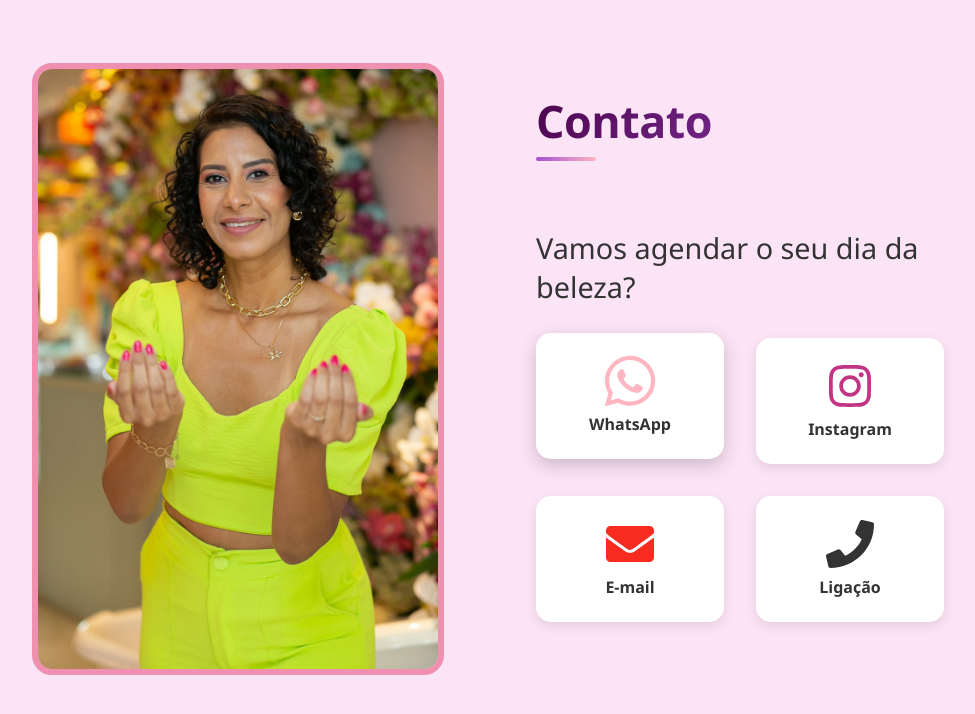
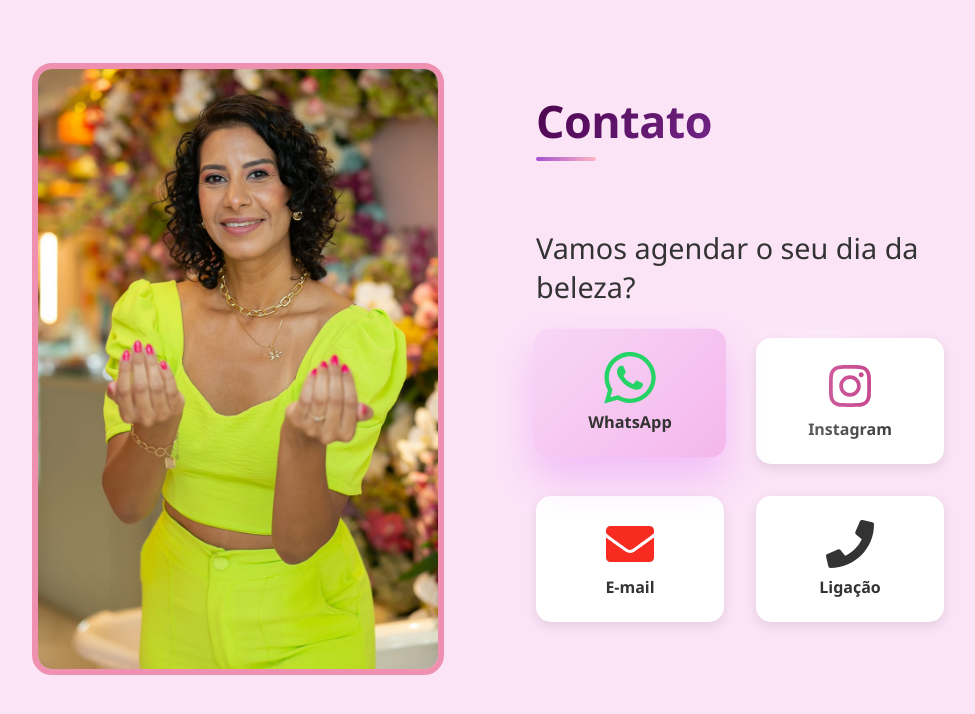
Before and after one commit to Barbaracoosta/website-maquiadora-react, a React (Create React App) app: page / in a window 1280 px wide. In both pictures the pointer is over the link "WhatsApp". Shown: the part 6353-7067 px from the top of the page, without its empty margins (136-1111 px from the left). Built offline with nearby package versions, Linux system fonts and the light colour scheme.

Commit message:
adicionando animaçoes em cards

```diff
--- a/src/components/Contato.css
+++ b/src/components/Contato.css
@@ -92,7 +92,6 @@
 
 .icon-zona:hover {
   transform: scale(1.2);
-  color: #ffb6c1;
 }
 
 .cards-container {
@@ -116,9 +115,26 @@
   align-items: center;
 }
 
+.contato-card::before {
+  content: '';
+  position: absolute;
+  top: 0;
+  left: -100%;
+  width: 100%;
+  height: 100%;
+  background: linear-gradient(90deg, transparent, rgba(255, 255, 255, 0.2), transparent);
+  transition: left 0.7s ease;
+}
+
+.contato-card:hover::before {
+  left: 100%;
+}
+
 .contato-card:hover {
-  transform: translateY(-5px);
-  box-shadow: 0 6px 18px rgba(0,0,0,0.2);
+  transform: translateY(-8px) scale(1.02);
+  box-shadow: 0 20px 40px rgba(218, 97, 251, 0.3);
+  border-color: #de21ef;
+  background: linear-gradient(135deg, rgba(215, 97, 251, 0.1), rgba(212, 0, 184, 0.2));
 }
 
 .contato-card span {
--- a/src/components/Servicos.css
+++ b/src/components/Servicos.css
@@ -50,15 +50,31 @@
   transition: transform 0.3s ease, box-shadow 0.3s ease;
 }
 
+.card-servico::before {
+  content: '';
+  position: absolute;
+  top: 0;
+  left: -100%;
+  width: 100%;
+  height: 100%;
+  background: linear-gradient(90deg, transparent, rgba(255, 255, 255, 0.2), transparent);
+  transition: left 0.7s ease;
+}
+
+.card-servico:hover::before {
+  left: 100%;
+}
+
 .card-servico h3 {
   color: #a450d2;
   margin-bottom: 0.5rem;
 }
 
 .card-servico:hover {
-  transform: translateY(-5px);
-  box-shadow: 0 0 25px #e698e6;
-  background-color: #fff0fa;
+  transform: translateY(-8px) scale(1.02);
+  box-shadow: 0 20px 40px rgba(218, 97, 251, 0.3);
+  border-color: #de21ef;
+  background: linear-gradient(135deg, rgba(215, 97, 251, 0.1), rgba(212, 0, 184, 0.2));
 }
 
 .mais-info-servico {
```
